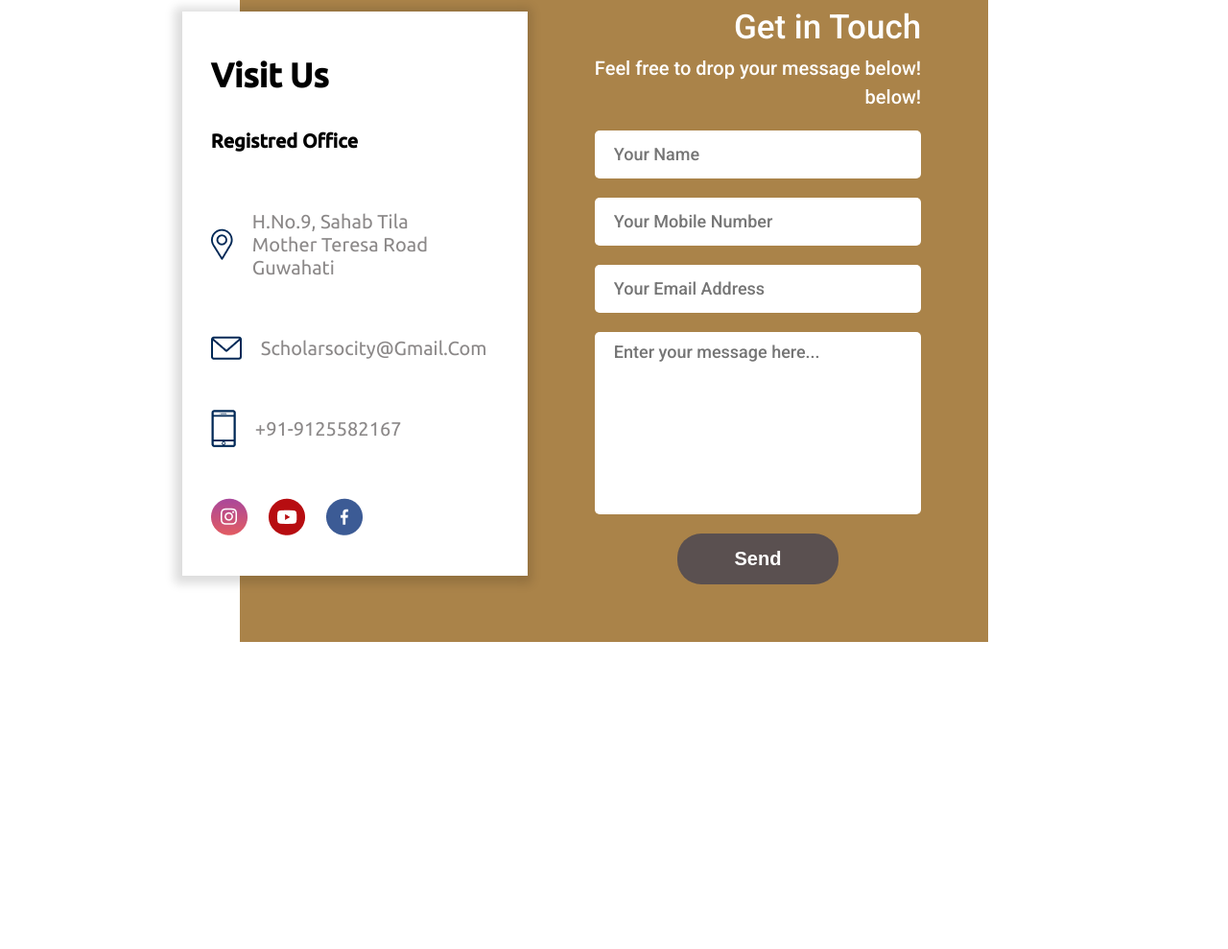
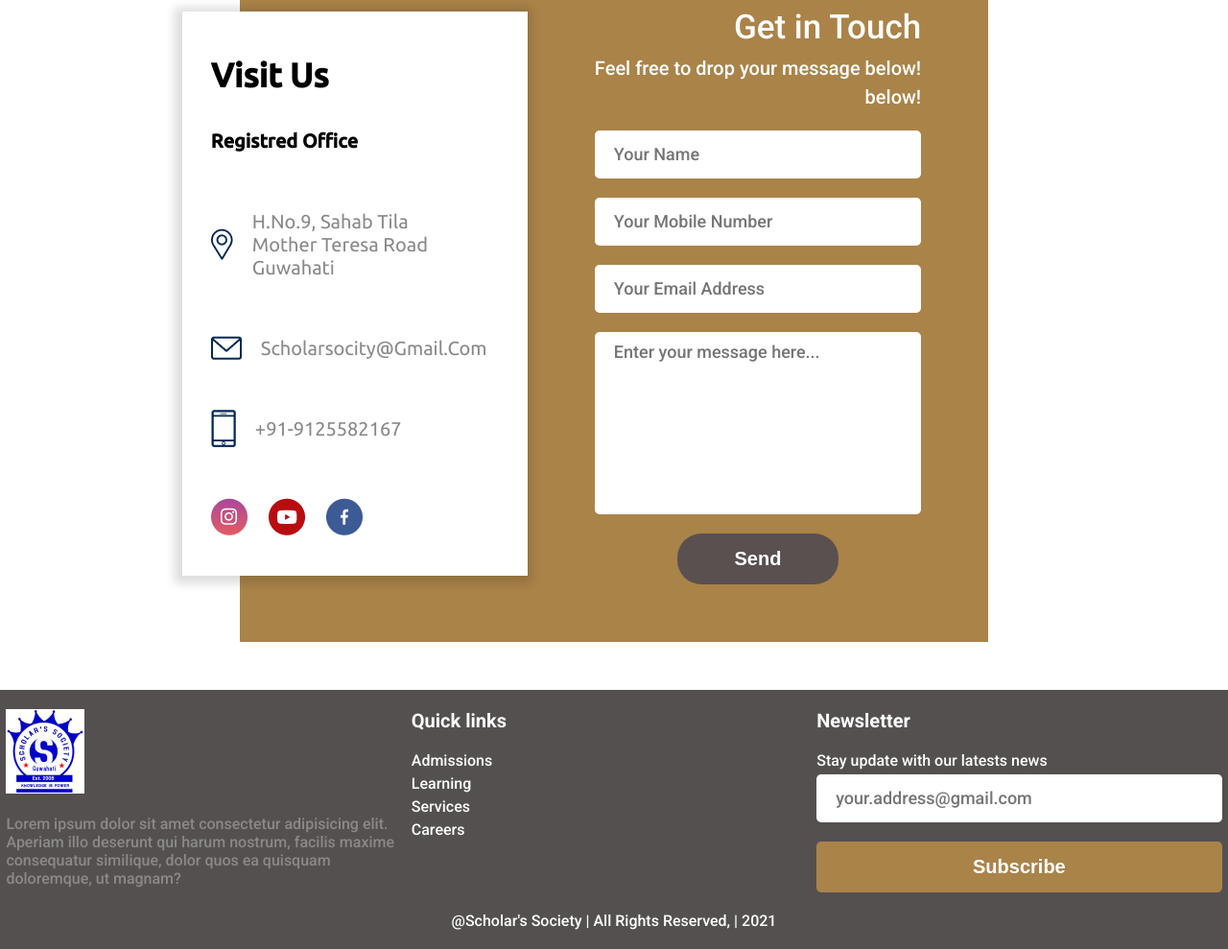
Before and after one commit to athleteharshit/scholar-society-task, a plain HTML site: page index.html in a window 1280 px wide. Shown: the part 3098-4087 px from the top of the page at 96% size. Before the commit the page ends 3817 px from the top, so only its background shows below. Drawn offline with Linux system fonts and the light colour scheme.

Commit message:
footer part is done

```diff
--- a/index.html
+++ b/index.html
@@ -174,9 +174,9 @@
                 <p>+91-9125582167</p>
               </div>
               <div class="socialMedia">
-                  <img src="./assets/img/instagram.png" alt="" class="icon">
-                  <img src="./assets/img/youtube.png" alt="" class="icon">
-                  <img src="./assets/img/fb.png" alt="" class="icon">
+                <img src="./assets/img/instagram.png" alt="" class="icon" />
+                <img src="./assets/img/youtube.png" alt="" class="icon" />
+                <img src="./assets/img/fb.png" alt="" class="icon" />
               </div>
             </div>
           </div>
@@ -209,5 +209,38 @@
         </div>
       </div>
     </section>
+
+    <footer id="footerArea">
+      <div class="container flexboxColumn">
+        <div class="footerContent flexboxRow">
+          <div class="content">
+            <div class="imgDiv">
+              <img src="./assets/img/logo.png" alt="img logo" />
+            </div>
+            <p>
+              Lorem ipsum dolor sit amet consectetur adipisicing elit. Aperiam
+              illo deserunt qui harum nostrum, facilis maxime consequatur
+              similique, dolor quos ea quisquam doloremque, ut magnam?
+            </p>
+          </div>
+          <div class="content">
+            <h1>Quick links</h1>
+            <h2>Admissions</h2>
+            <h2>Learning</h2>
+            <h2>Services</h2>
+            <h2>Careers</h2>
+          </div>
+          <div class="content">
+            <h1>Newsletter</h1>
+            <h2>Stay update with our latests news</h2>
+            <input type="text" placeholder="your.address@gmail.com" />
+            <button>Subscribe</button>
+          </div>
+        </div>
+        <p class="paragraph">
+          @Scholar's Society | All Rights Reserved, | 2021
+        </p>
+      </div>
+    </footer>
   </body>
 </html>
--- a/style.css
+++ b/style.css
@@ -347,3 +347,72 @@ font-family: 'Ubuntu', sans-serif; */
   font-size: 2rem;
   font-weight: bold;
 }
+
+/******************************** style footer */
+
+#footerArea {
+  background-color: var(--light-grey);
+  padding: 2rem 0;
+}
+
+.footerContent .content {
+  flex-basis: 33%;
+  align-self: stretch;
+}
+
+#footerArea .content p {
+  font-size: 1.6rem;
+  font-family: "Roboto", sans-serif;
+  font-weight: 400;
+  color: var(--dark-grey);
+  padding-top: 2rem;
+}
+
+#footerArea .content h1,
+#footerArea .content h2 {
+  font-size: 1.6rem;
+  font-family: "Roboto", sans-serif;
+  font-weight: 400;
+  color: #fff;
+  padding-bottom: 0.5rem;
+}
+
+#footerArea .content h1 {
+  font-size: 2rem;
+  font-weight: bold;
+  padding-bottom: 2rem;
+}
+
+#footerArea .content input {
+  width: 100%;
+  height: 5rem;
+  padding: 1rem 2rem;
+  outline: none;
+  border-radius: 0.5rem;
+  border: none;
+  font-size: 1.8rem;
+  font-family: "Roboto", sans-serif;
+  color: var(--dark-grey);
+  margin-bottom: 2rem;
+  background-color: #fff;
+}
+
+#footerArea .content button {
+  padding: 1.5rem 6rem;
+  background-color: var(--golden);
+  color: #fff;
+  border-radius: .5rem;
+  border: none;
+  outline: none;
+  font-size: 2rem;
+  font-weight: bold;
+  width: 100%;
+}
+
+#footerArea .paragraph {
+  font-size: 1.6rem;
+  font-family: "Roboto", sans-serif;
+  font-weight: 400;
+  color: #fff;
+  padding-top: 2rem;
+}
```
